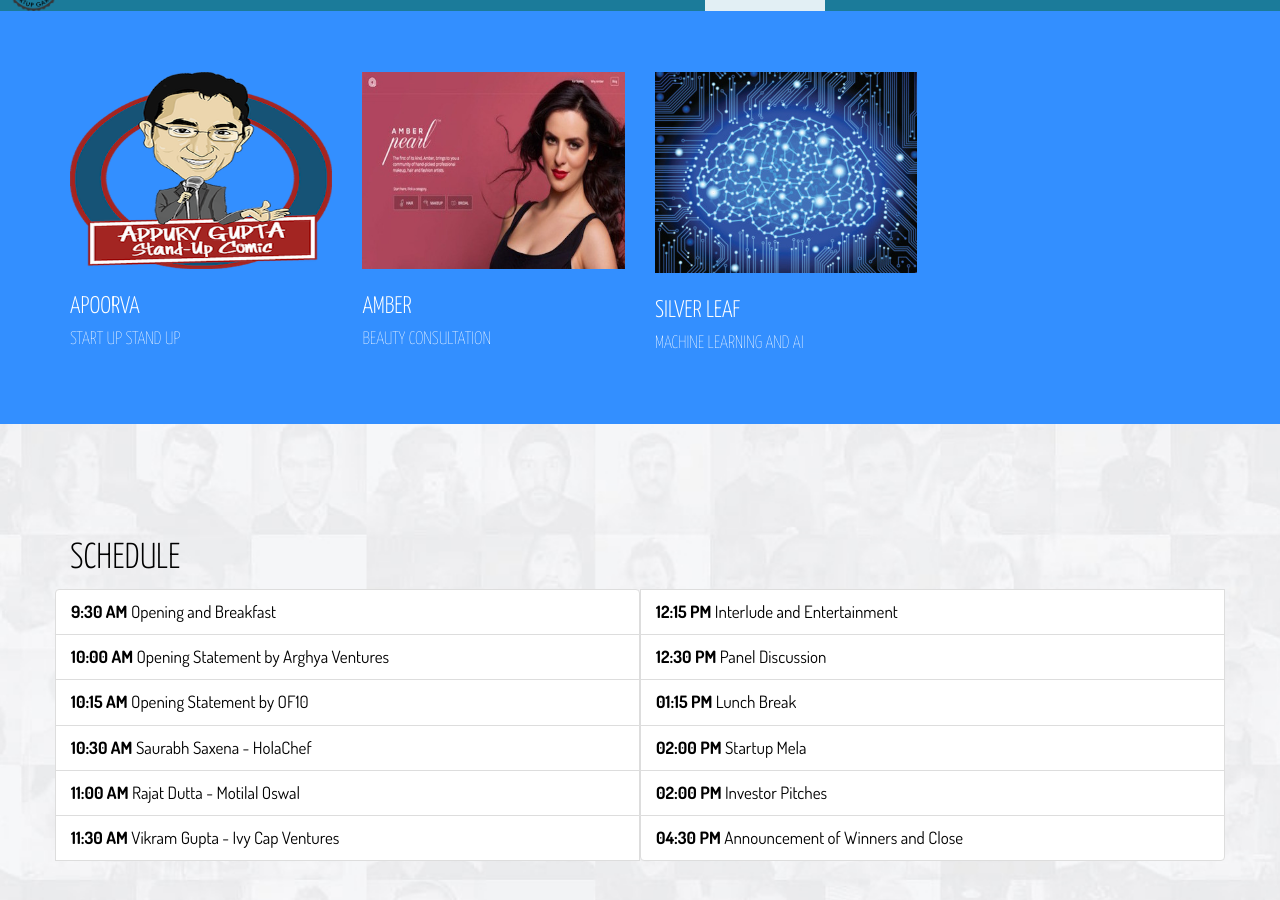
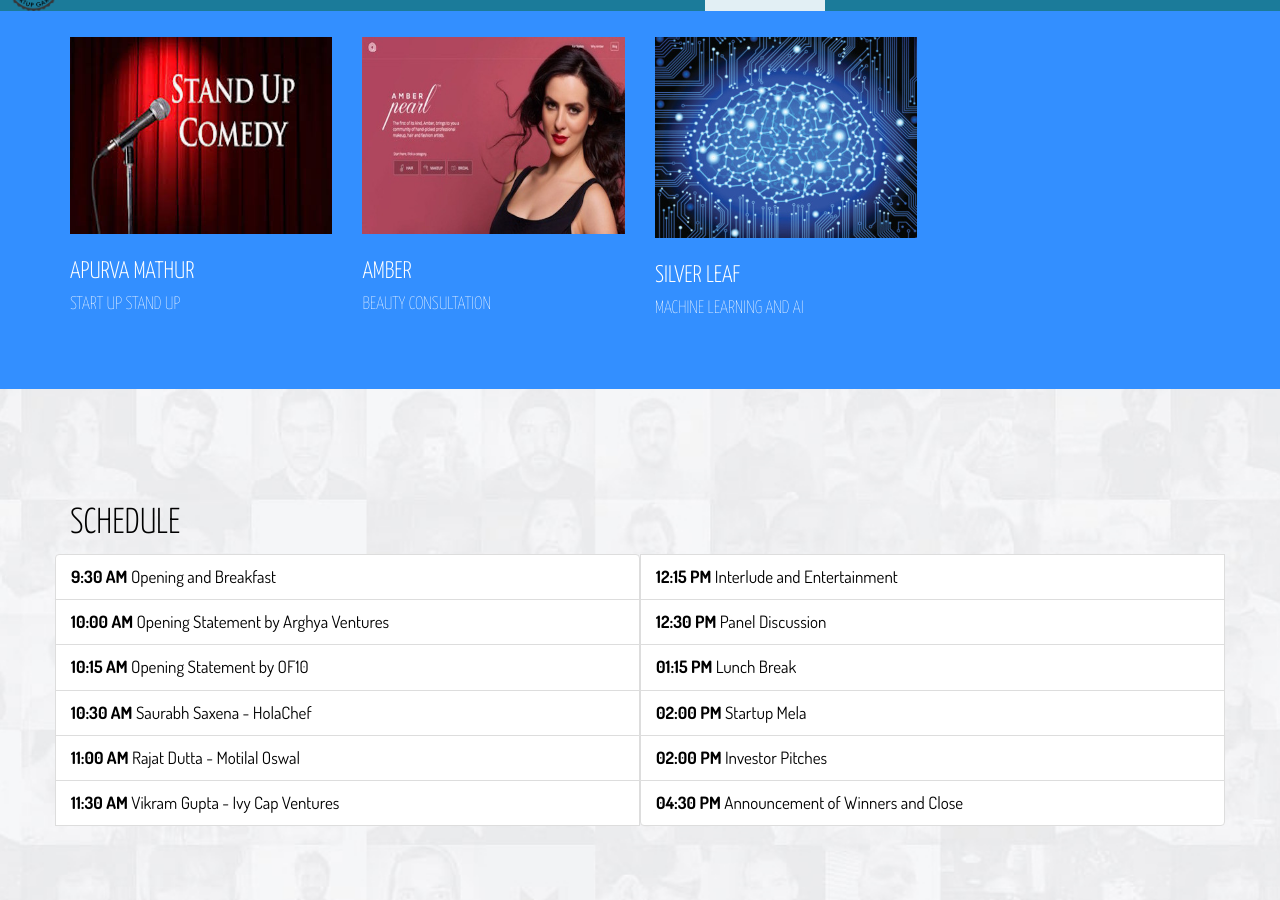
Before and after one commit to usood/startupgarage, a Jekyll site: the page built from index.html, in a window 1280 px wide and 900 px high, scrolled down 2914 px. Built offline with Jekyll 4.4.1, drawn with Linux system fonts in a browser that asks for light colours.

Commit message:
Workshops final

```diff
--- a/_includes/workshops.html
+++ b/_includes/workshops.html
@@ -29,7 +29,7 @@
 							<div class="col-sm-4">
 								<div class="single-event">
 									<img class="img-responsive" src="images/workshops/workshop4.jpg" alt="event-image">
-									<h4>Apoorva</h4>
+									<h4>Apurva Mathur</h4>
 									<h5>Start up Stand up</h5>
 								</div>
 							</div>
```
Also changed, not shown: images/workshops/workshop4.jpg, 2 other files.
